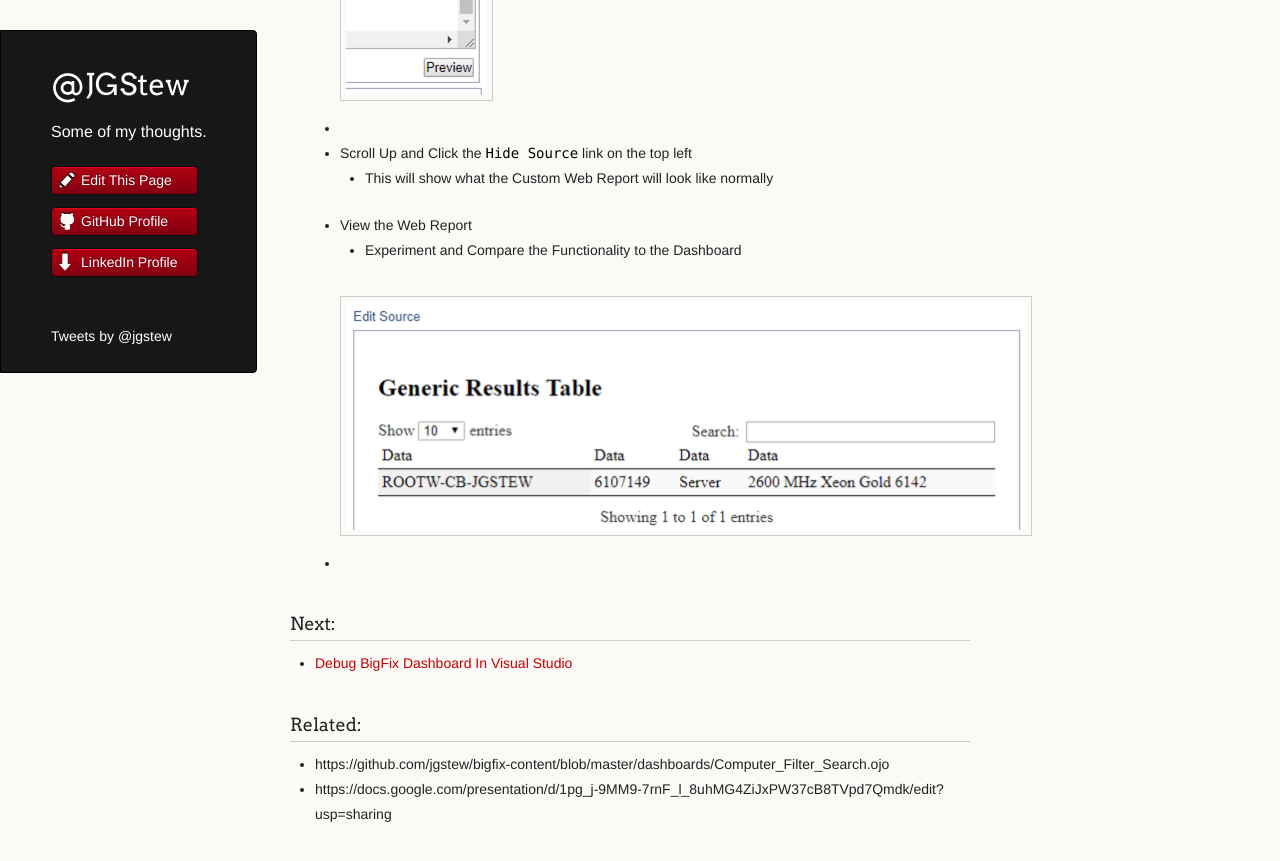
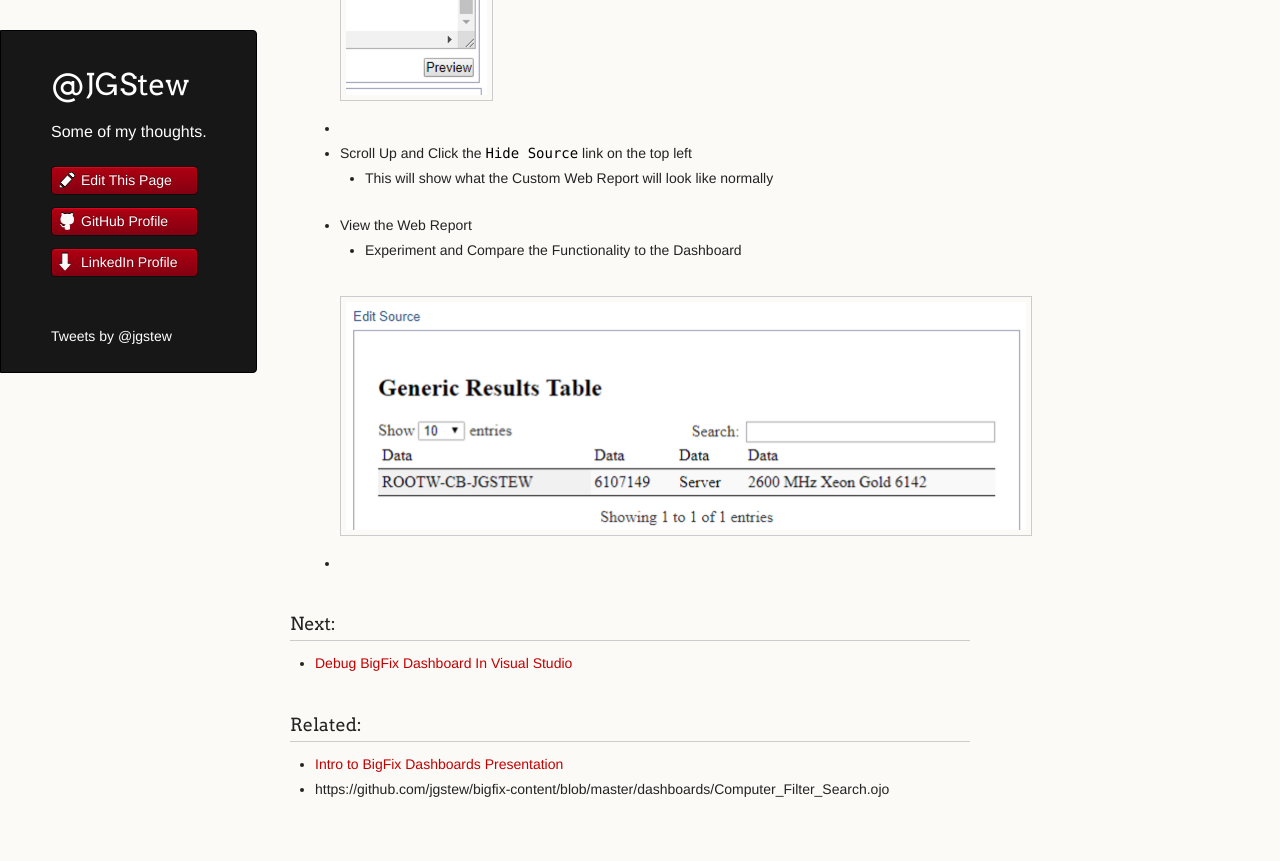
Before and after one commit to jgstew/jgstew.github.io, a Jekyll site: the page built from _posts/2018-10-29-Edit-DataTables-Console-Dashboard.md, in a window 1280 px wide and 900 px high, scrolled down 3982 px. Shown: the top 861 px of the window. Built offline with Jekyll 4.4.1, drawn with Linux system fonts in a browser that asks for light colours; nearby versions of some CDN libraries; comment, search, counter and statistics services are not loaded.

Commit message:
Update 2018-10-29-Edit-DataTables-Console-Dashboard.md

```diff
--- a/_posts/2018-10-29-Edit-DataTables-Console-Dashboard.md
+++ b/_posts/2018-10-29-Edit-DataTables-Console-Dashboard.md
@@ -73,5 +73,5 @@
 
 ### Related:
 
+* [Intro to BigFix Dashboards Presentation](https://docs.google.com/presentation/d/1pg_j-9MM9-7rnF_l_8uhMG4ZiJxPW37cB8TVpd7Qmdk/edit?usp=sharing)
 * https://github.com/jgstew/bigfix-content/blob/master/dashboards/Computer_Filter_Search.ojo
-* https://docs.google.com/presentation/d/1pg_j-9MM9-7rnF_l_8uhMG4ZiJxPW37cB8TVpd7Qmdk/edit?usp=sharing
```
